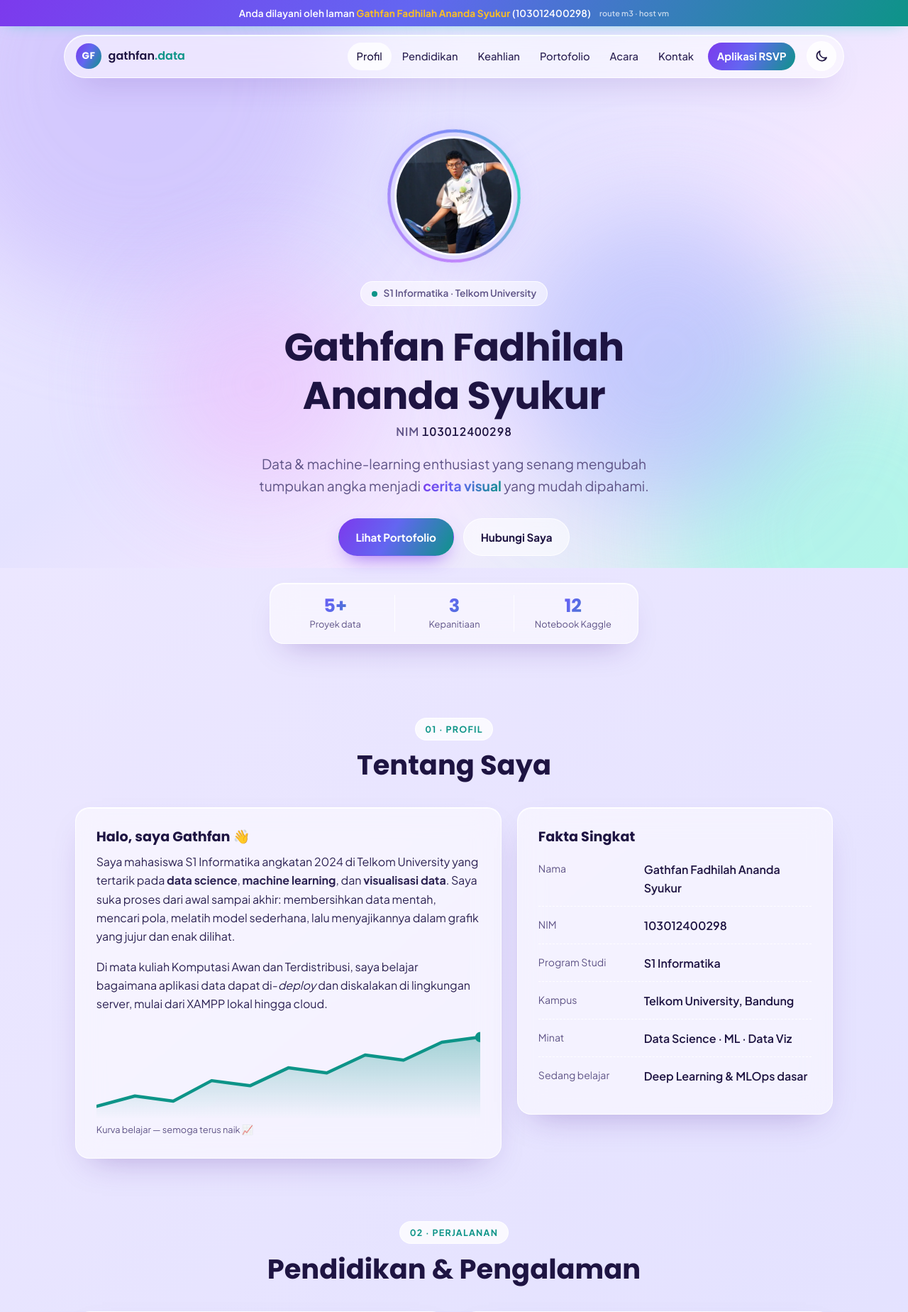
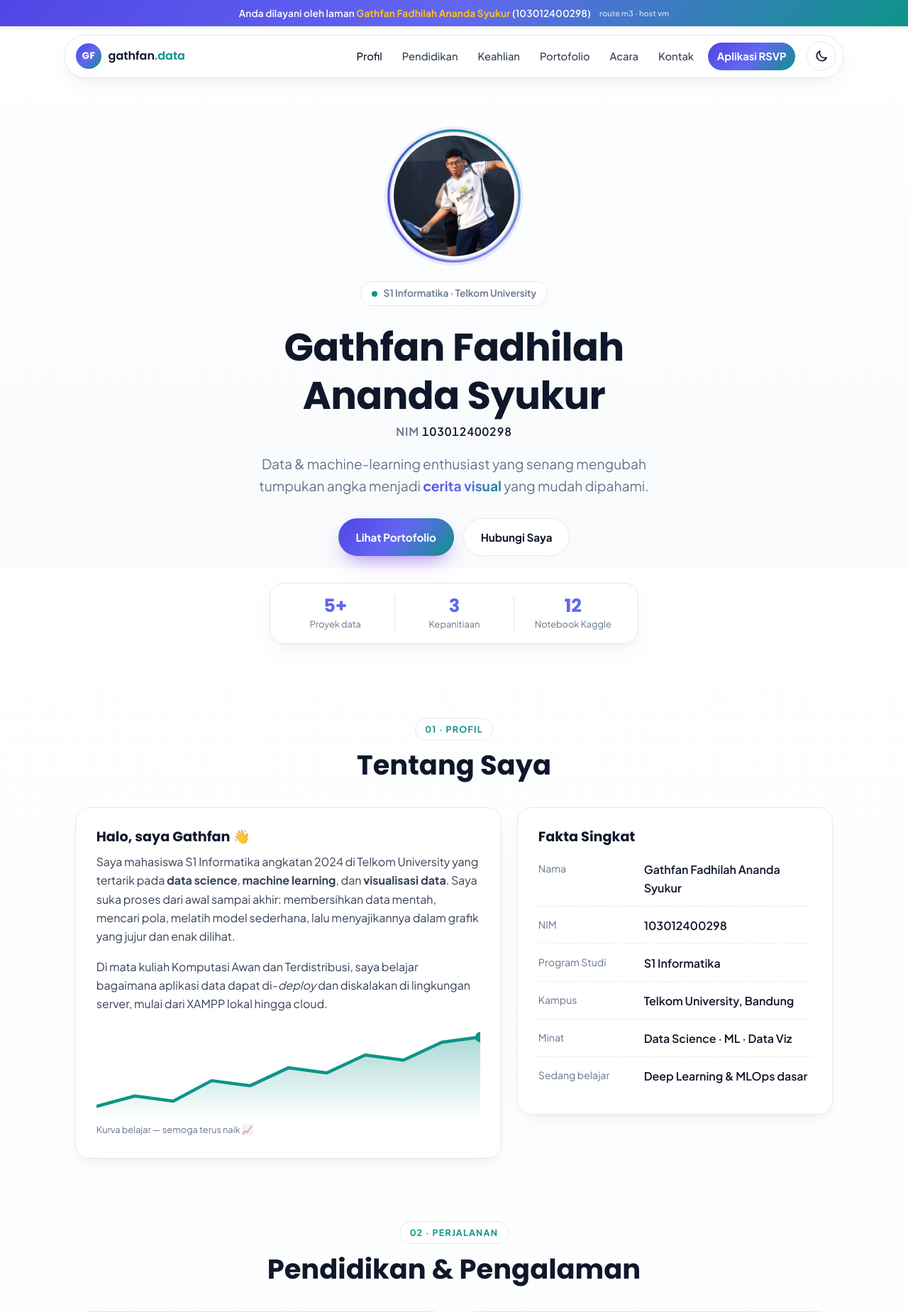
Before and after one commit to noizydev/rsvp-app, a PHP site: page / in a window 1280 px wide. Shown: the top 1848 px of the page at 71% size. Run offline with PHP 8.4, Linux system fonts and the light colour scheme; data comes from the database, SQL or seed files in the repository.

Commit message:
Update personal page m3

```diff
--- a/personal-m3-gathfan/personal/assets/css/style.css
+++ b/personal-m3-gathfan/personal/assets/css/style.css
@@ -3,96 +3,87 @@
    Gaya: soft glassmorphism · indigo → violet → teal
    ========================================================== */
 
-/* ---------- Token warna: mode gelap (default) ---------- */
+/* ---------- Token warna: soft putih bersih (default) ---------- */
 :root {
-  --bg-grad: linear-gradient(140deg, #12103a 0%, #2a1065 42%, #3b1a7a 62%, #0f4c4a 100%);
-  --blob-1: #7c3aed;
-  --blob-2: #14b8a6;
-  --blob-3: #4f46e5;
-  --blob-4: #c084fc;
-  --blob-opacity: .55;
+  --bg-grad: linear-gradient(180deg, #ffffff 0%, #f8fafc 100%);
+  --blob-1: transparent;
+  --blob-2: transparent;
+  --blob-3: transparent;
+  --blob-4: transparent;
+  --blob-opacity: 0;
 
-  --glass: rgba(255, 255, 255, .07);
-  --glass-strong: rgba(255, 255, 255, .13);
-  --glass-solid: rgba(30, 24, 70, .92);
-  --glass-border: rgba(255, 255, 255, .16);
-  --glass-highlight: rgba(255, 255, 255, .22);
-  --shadow: 0 20px 50px -20px rgba(5, 3, 30, .7);
+  --glass: rgba(255, 255, 255, 0.92);
+  --glass-strong: #ffffff;
+  --glass-solid: #ffffff;
+  --glass-border: #e2e8f0;
+  --glass-highlight: rgba(255, 255, 255, 0.95);
+  --shadow: 0 10px 30px -10px rgba(15, 23, 42, 0.08), 0 4px 6px -2px rgba(15, 23, 42, 0.03);
 
-  --text: #f4f1ff;
-  --text-muted: rgba(228, 222, 255, .72);
-  --heading: #ffffff;
-  --accent: #a78bfa;
-  --accent-2: #2dd4bf;
-  --accent-grad: linear-gradient(120deg, #a78bfa 0%, #818cf8 45%, #2dd4bf 100%);
-  --on-accent: #160f3a;
-  --track: rgba(255, 255, 255, .1);
-  --danger: #fda4af;
-  --success: #5eead4;
-  --focus: #5eead4;
+  --text: #334155;
+  --text-muted: #64748b;
+  --heading: #0f172a;
+  --accent: #4f46e5;
+  --accent-2: #0d9488;
+  --accent-grad: linear-gradient(135deg, #4f46e5 0%, #6366f1 50%, #0d9488 100%);
+  --on-accent: #ffffff;
+  --track: rgba(79, 70, 229, 0.08);
+  --danger: #e11d48;
+  --success: #059669;
+  --focus: #4f46e5;
 
   --radius: 20px;
   --radius-sm: 12px;
   --font-body: "Plus Jakarta Sans", system-ui, -apple-system, "Segoe UI", Roboto, sans-serif;
   --font-head: "Poppins", "Plus Jakarta Sans", system-ui, sans-serif;
   --max: 1100px;
-  color-scheme: dark;
+  color-scheme: light;
 }
 
-/* ---------- Mode terang: lavender pastel + kaca putih ---------- */
-@media (prefers-color-scheme: light) {
-  :root:not([data-theme="dark"]) {
-    --bg-grad: linear-gradient(140deg, #efe9ff 0%, #e4e2ff 40%, #f3e8ff 65%, #d6f5f0 100%);
-    --blob-1: #c4b5fd;
-    --blob-2: #99f6e4;
-    --blob-3: #a5b4fc;
-    --blob-4: #f0abfc;
-    --blob-opacity: .6;
-    --glass: rgba(255, 255, 255, .55);
-    --glass-strong: rgba(255, 255, 255, .78);
-    --glass-solid: rgba(255, 255, 255, .96);
-    --glass-border: rgba(255, 255, 255, .85);
-    --glass-highlight: rgba(255, 255, 255, .95);
-    --shadow: 0 20px 45px -22px rgba(76, 29, 149, .35);
-    --text: #2b2152;
-    --text-muted: #5f5487;
-    --heading: #1e1442;
-    --accent: #7c3aed;
-    --accent-2: #0d9488;
-    --accent-grad: linear-gradient(120deg, #7c3aed 0%, #6366f1 45%, #0d9488 100%);
-    --on-accent: #ffffff;
-    --track: rgba(124, 58, 237, .12);
-    --danger: #be123c;
-    --success: #0f766e;
-    --focus: #7c3aed;
-    color-scheme: light;
-  }
+:root[data-theme="light"] {
+  --bg-grad: linear-gradient(180deg, #ffffff 0%, #f8fafc 100%);
+  --blob-opacity: 0;
+  --glass: rgba(255, 255, 255, 0.92);
+  --glass-strong: #ffffff;
+  --glass-solid: #ffffff;
+  --glass-border: #e2e8f0;
+  --glass-highlight: rgba(255, 255, 255, 0.95);
+  --shadow: 0 10px 30px -10px rgba(15, 23, 42, 0.08), 0 4px 6px -2px rgba(15, 23, 42, 0.03);
+  --text: #334155;
+  --text-muted: #64748b;
+  --heading: #0f172a;
+  --accent: #4f46e5;
+  --accent-2: #0d9488;
+  --accent-grad: linear-gradient(135deg, #4f46e5 0%, #6366f1 50%, #0d9488 100%);
+  --on-accent: #ffffff;
+  --track: rgba(79, 70, 229, 0.08);
+  --danger: #e11d48;
+  --success: #059669;
+  --focus: #4f46e5;
+  color-scheme: light;
 }
-:root[data-theme="light"] {
-  --bg-grad: linear-gradient(140deg, #efe9ff 0%, #e4e2ff 40%, #f3e8ff 65%, #d6f5f0 100%);
-  --blob-1: #c4b5fd;
-  --blob-2: #99f6e4;
-  --blob-3: #a5b4fc;
-  --blob-4: #f0abfc;
-  --blob-opacity: .6;
-  --glass: rgba(255, 255, 255, .55);
-  --glass-strong: rgba(255, 255, 255, .78);
-  --glass-solid: rgba(255, 255, 255, .96);
-  --glass-border: rgba(255, 255, 255, .85);
-  --glass-highlight: rgba(255, 255, 255, .95);
-  --shadow: 0 20px 45px -22px rgba(76, 29, 149, .35);
-  --text: #2b2152;
-  --text-muted: #5f5487;
-  --heading: #1e1442;
-  --accent: #7c3aed;
-  --accent-2: #0d9488;
-  --accent-grad: linear-gradient(120deg, #7c3aed 0%, #6366f1 45%, #0d9488 100%);
+
+/* ---------- Mode gelap (opsional toggle) ---------- */
+:root[data-theme="dark"] {
+  --bg-grad: linear-gradient(180deg, #0b0f19 0%, #0f172a 100%);
+  --blob-opacity: 0;
+  --glass: rgba(18, 24, 38, 0.85);
+  --glass-strong: rgba(24, 32, 47, 0.95);
+  --glass-solid: #111827;
+  --glass-border: rgba(255, 255, 255, 0.1);
+  --glass-highlight: rgba(255, 255, 255, 0.12);
+  --shadow: 0 20px 40px -15px rgba(0, 0, 0, 0.5);
+  --text: #e2e8f0;
+  --text-muted: #94a3b8;
+  --heading: #f8fafc;
+  --accent: #818cf8;
+  --accent-2: #2dd4bf;
+  --accent-grad: linear-gradient(135deg, #6366f1 0%, #818cf8 50%, #2dd4bf 100%);
   --on-accent: #ffffff;
-  --track: rgba(124, 58, 237, .12);
-  --danger: #be123c;
-  --success: #0f766e;
-  --focus: #7c3aed;
-  color-scheme: light;
+  --track: rgba(255, 255, 255, 0.1);
+  --danger: #fda4af;
+  --success: #5eead4;
+  --focus: #818cf8;
+  color-scheme: dark;
 }
 
 /* ---------- Reset ringan ---------- */
@@ -105,14 +96,11 @@ body {
   font-size: 1rem;
   line-height: 1.65;
   color: var(--text);
-  background: #12103a;
+  background: #f8fafc;
   background-image: var(--bg-grad);
   overflow-x: hidden;
 }
-:root[data-theme="light"] body { background-color: #efe9ff; }
-@media (prefers-color-scheme: light) {
-  :root:not([data-theme="dark"]) body { background-color: #efe9ff; }
-}
+:root[data-theme="dark"] body { background-color: #0b0f19; }
 img, svg { max-width: 100%; display: block; }
 h1, h2, h3, h4 { font-family: var(--font-head); color: var(--heading); line-height: 1.25; margin: 0 0 .5em; }
 p { margin: 0 0 1em; }
@@ -156,30 +144,17 @@ body .served-by {
   background: var(--accent-grad);
   border: 0;
   border-radius: 0;
-  box-shadow: 0 6px 20px -10px rgba(45, 212, 191, .6);
+  box-shadow: 0 2px 8px rgba(15, 23, 42, 0.08);
 }
 body .served-by a { color: inherit; text-decoration: underline; }
 
-/* ---------- Latar & blob ---------- */
+/* ---------- Latar ---------- */
 .bg-scene {
   position: fixed; inset: 0; z-index: -1; overflow: hidden; pointer-events: none;
   background: var(--bg-grad);
 }
 .blob {
-  position: absolute; border-radius: 50%;
-  filter: blur(70px);
-  opacity: var(--blob-opacity);
-  animation: float 22s ease-in-out infinite alternate;
-  will-change: transform;
-}
-.blob-1 { width: 46vmax; height: 46vmax; background: var(--blob-1); top: -16vmax; left: -12vmax; }
-.blob-2 { width: 38vmax; height: 38vmax; background: var(--blob-2); bottom: -14vmax; right: -10vmax; animation-duration: 26s; }
-.blob-3 { width: 30vmax; height: 30vmax; background: var(--blob-3); top: 35%; right: 18%; animation-duration: 30s; animation-delay: -8s; }
-.blob-4 { width: 22vmax; height: 22vmax; background: var(--blob-4); bottom: 18%; left: 12%; opacity: calc(var(--blob-opacity) * .7); animation-duration: 18s; animation-delay: -4s; }
-@keyframes float {
-  0%   { transform: translate(0, 0) scale(1); }
-  50%  { transform: translate(6vw, 4vh) scale(1.08); }
-  100% { transform: translate(-4vw, -6vh) scale(.95); }
+  display: none !important;
 }
 
 /* ---------- Kaca (glass) ---------- */
@@ -297,24 +272,24 @@ main { display: block; }
 /* ---------- Hero ---------- */
 .hero { text-align: center; padding-top: 4.5rem; padding-bottom: 1rem; display: flex; flex-direction: column; align-items: center; }
 .avatar-ring {
-  position: relative; width: 188px; height: 188px; padding: 10px; border-radius: 50%;
+  position: relative; width: 188px; height: 188px; padding: 6px; border-radius: 50%;
   margin-bottom: 1.6rem;
 }
 .avatar-ring::before {
   content: ""; position: absolute; inset: 0; border-radius: 50%;
-  background: conic-gradient(from 0deg, #a78bfa, #818cf8, #2dd4bf, #c084fc, #a78bfa);
+  background: conic-gradient(from 0deg, var(--accent), var(--accent-2), #818cf8, var(--accent));
   animation: spin 9s linear infinite;
-  -webkit-mask: radial-gradient(farthest-side, transparent calc(100% - 5px), #000 calc(100% - 4px));
-  mask: radial-gradient(farthest-side, transparent calc(100% - 5px), #000 calc(100% - 4px));
+  -webkit-mask: radial-gradient(farthest-side, transparent calc(100% - 4px), #000 calc(100% - 3px));
+  mask: radial-gradient(farthest-side, transparent calc(100% - 4px), #000 calc(100% - 3px));
 }
 .avatar-ring::after {
-  content: ""; position: absolute; inset: -18px; border-radius: 50%; z-index: -1;
-  background: radial-gradient(circle, rgba(167, 139, 250, .45), transparent 70%);
-  filter: blur(10px);
+  content: ""; position: absolute; inset: -4px; border-radius: 50%; z-index: -1;
+  background: rgba(79, 70, 229, 0.08);
 }
 .avatar-ring img {
   position: relative; width: 100%; height: 100%; border-radius: 50%;
-  border: 3px solid var(--glass-border);
+  border: 3px solid #ffffff;
+  box-shadow: 0 4px 14px rgba(15, 23, 42, 0.08);
   object-fit: cover;
 }
 @keyframes spin { to { transform: rotate(360deg); } }
@@ -440,7 +415,7 @@ html:not(.js) .spark-line { stroke-dashoffset: 0; }
   display: flex; flex-direction: column; overflow: hidden; cursor: pointer;
   transition: transform .3s ease, box-shadow .3s ease;
 }
-.porto-card:hover { transform: translateY(-6px); box-shadow: 0 30px 60px -25px rgba(124, 58, 237, .65), inset 0 1px 0 var(--glass-highlight); }
+.porto-card:hover { transform: translateY(-6px); box-shadow: 0 20px 40px -15px rgba(15, 23, 42, 0.12), inset 0 1px 0 var(--glass-highlight); }
 .porto-card[hidden] { display: none; }
 .porto-card.is-filtering-in { animation: pop .45s ease both; }
 @keyframes pop { from { opacity: 0; transform: scale(.96); } to { opacity: 1; transform: none; } }
@@ -459,13 +434,11 @@ html:not(.js) .spark-line { stroke-dashoffset: 0; }
 
 .tag {
   display: inline-block; align-self: flex-start;
-  padding: .2rem .7rem; border-radius: 999px; font-size: .74rem; font-weight: 700; letter-spacing: .03em;
-  background: rgba(167, 139, 250, .2); color: var(--accent); border: 1px solid rgba(167, 139, 250, .35);
+  padding: .25rem .75rem; border-radius: 999px; font-size: .75rem; font-weight: 700; letter-spacing: .03em;
+  background: rgba(79, 70, 229, 0.08); color: var(--accent); border: 1px solid rgba(79, 70, 229, 0.2);
 }
-.tag[data-cat="dataviz"] { background: rgba(45, 212, 191, .16); color: var(--accent-2); border-color: rgba(45, 212, 191, .35); }
-.tag[data-cat="web"] { background: rgba(129, 140, 248, .18); color: #818cf8; border-color: rgba(129, 140, 248, .4); }
-:root[data-theme="light"] .tag[data-cat="web"] { color: #4f46e5; }
-@media (prefers-color-scheme: light) { :root:not([data-theme="dark"]) .tag[data-cat="web"] { color: #4f46e5; } }
+.tag[data-cat="dataviz"] { background: rgba(13, 148, 136, 0.08); color: var(--accent-2); border-color: rgba(13, 148, 136, 0.2); }
+.tag[data-cat="web"] { background: rgba(99, 102, 241, 0.08); color: #4f46e5; border-color: rgba(99, 102, 241, 0.2); }
 
 /* ---------- Modal ---------- */
 .modal { position: fixed; inset: 0; z-index: 100; display: grid; place-items: center; padding: 16px; }
--- a/personal-m3-gathfan/personal/assets/js/main.js
+++ b/personal-m3-gathfan/personal/assets/js/main.js
@@ -29,7 +29,7 @@
   function effectiveTheme() {
     var attr = root.getAttribute('data-theme');
     if (attr === 'light' || attr === 'dark') { return attr; }
-    return mqLight && mqLight.matches ? 'light' : 'dark';
+    return 'light';
   }
   function syncThemeButton() {
     if (!themeBtn) { return; }
@@ -41,7 +41,11 @@
   }
 
   var stored = readTheme();
-  if (stored === 'light' || stored === 'dark') { root.setAttribute('data-theme', stored); }
+  if (stored === 'light' || stored === 'dark') {
+    root.setAttribute('data-theme', stored);
+  } else {
+    root.setAttribute('data-theme', 'light');
+  }
   syncThemeButton();
 
   if (themeBtn) {
--- a/personal-m3-gathfan/personal/index.php
+++ b/personal-m3-gathfan/personal/index.php
@@ -11,7 +11,7 @@
   <link rel="preconnect" href="https://fonts.googleapis.com">
   <link rel="preconnect" href="https://fonts.gstatic.com" crossorigin>
   <link href="https://fonts.googleapis.com/css2?family=Plus+Jakarta+Sans:wght@400;500;600;700&amp;family=Poppins:wght@500;600;700&amp;display=swap" rel="stylesheet">
-  <link rel="stylesheet" href="assets/css/style.css">
+  <link rel="stylesheet" href="assets/css/style.css?v=<?= filemtime(__DIR__ . '/assets/css/style.css') ?>">
   <script>
     /* Terapkan tema tersimpan sebelum halaman digambar agar tidak berkedip */
     (function () {
@@ -20,6 +20,7 @@
       try {
         var t = localStorage.getItem('gf-theme');
         if (t === 'light' || t === 'dark') { root.setAttribute('data-theme', t); }
+        else { root.setAttribute('data-theme', 'light'); }
       } catch (e) { /* localStorage tidak tersedia */ }
     })();
   </script>
@@ -28,13 +29,8 @@
 <?php include __DIR__ . '/app/partials/served_by.php'; ?>
   <a class="skip-link" href="#main">Langsung ke konten utama</a>
 
-  <!-- Latar: gradien + gumpalan blur yang melayang -->
-  <div class="bg-scene" aria-hidden="true">
-    <span class="blob blob-1"></span>
-    <span class="blob blob-2"></span>
-    <span class="blob blob-3"></span>
-    <span class="blob blob-4"></span>
-  </div>
+  <!-- Latar bersih -->
+  <div class="bg-scene" aria-hidden="true"></div>
 
   <header class="site-header" id="site-header">
     <div class="nav-wrap glass">
```
